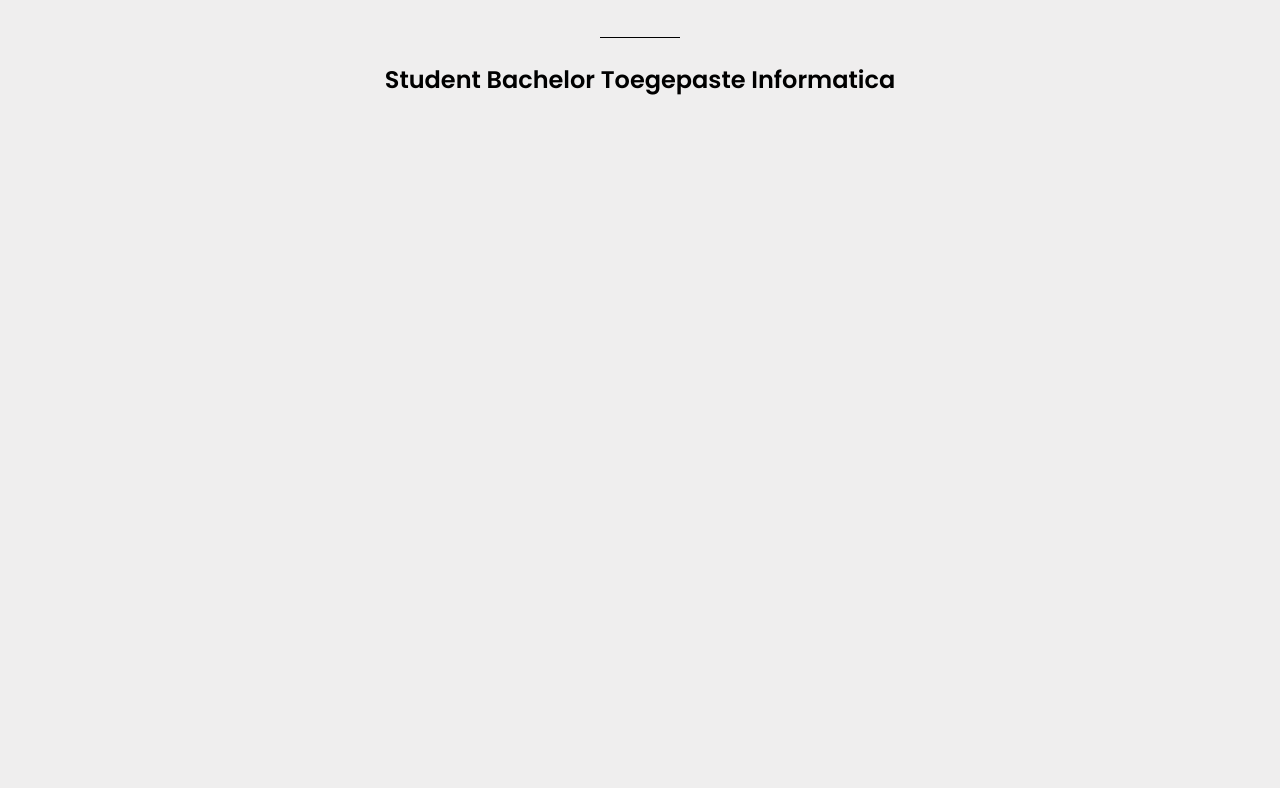
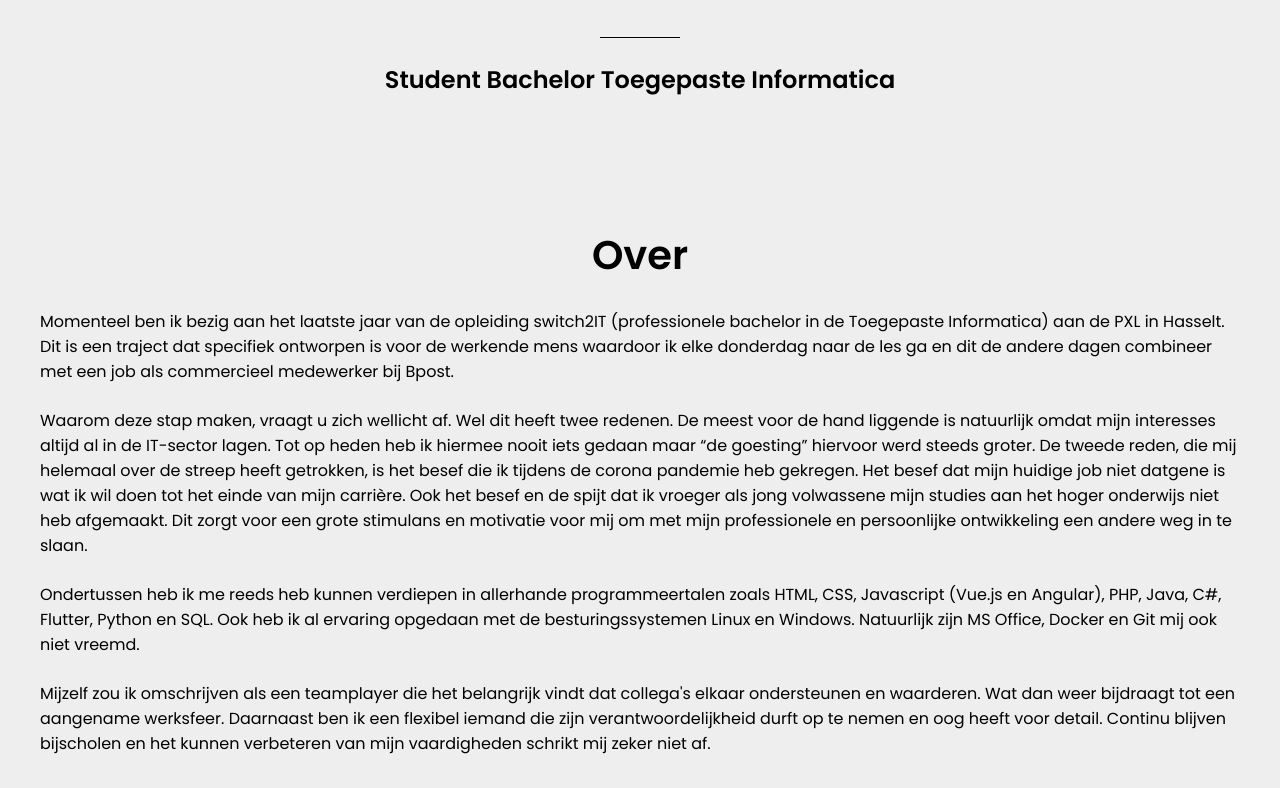
Before and after one commit to NandoCraninckx/portfolio-i-talent, a React (Create React App) app in the folder my-portfolio/: page / in a window 1280 px wide. Shown: the part 767-1555 px from the top of the page. Before the commit the page ends 896 px from the top, so only its background shows below. Built offline with nearby package versions, Linux system fonts and the light colour scheme.

Commit message:
Add About component to App.js

```diff
--- a/my-portfolio/src/App.js
+++ b/my-portfolio/src/App.js
@@ -1,4 +1,5 @@
 import './App.css';
+import About from './components/about/About';
 import Home from './components/home/Home';
 import Navbar from "./components/navbar/Navbar";
 
@@ -9,6 +10,7 @@ function App() {
 
       <main className="main">
         <Home/>
+        <About/>
       </main>
       </>
 
--- /dev/null
+++ b/my-portfolio/src/components/about/About.jsx
@@ -0,0 +1,35 @@
+import React from "react";
+import "./About.css";
+
+const About = () => {
+    return(
+        <section className="about section" id="about">
+            <div className="about__container container grid">
+                <h1 className="section__title">Over</h1>
+                <p>
+                    Momenteel ben ik bezig aan het laatste jaar van de opleiding switch2IT (professionele bachelor in de Toegepaste Informatica) aan de PXL in Hasselt.
+                    Dit is een traject dat specifiek ontworpen is voor de werkende mens waardoor ik elke donderdag naar de les ga en dit de andere dagen combineer met een job als
+                    commercieel medewerker bij Bpost.
+                </p>
+                <p>
+                    Waarom deze stap maken, vraagt u zich wellicht af. Wel dit heeft twee redenen. De meest voor de hand liggende is natuurlijk
+                    omdat mijn interesses altijd al in de IT-sector lagen. Tot op heden heb ik hiermee nooit iets gedaan maar “de goesting” hiervoor werd steeds groter. De tweede reden,
+                    die mij helemaal over de streep heeft getrokken, is het besef die ik tijdens de corona pandemie heb gekregen. Het besef dat mijn huidige job niet datgene is wat
+                    ik wil doen tot het einde van mijn carrière. Ook het besef en de spijt dat ik vroeger als jong volwassene mijn studies aan het hoger onderwijs niet heb afgemaakt.
+                    Dit zorgt voor een grote stimulans en motivatie voor mij om met mijn professionele en persoonlijke ontwikkeling een andere weg in te slaan.
+                </p>
+                <p>
+                    Ondertussen heb ik me reeds heb kunnen verdiepen in allerhande programmeertalen zoals HTML, CSS, Javascript (Vue.js en Angular), PHP, Java, C#, Flutter, Python en SQL.
+                    Ook heb ik al ervaring opgedaan met de besturingssystemen Linux en Windows. Natuurlijk zijn MS Office, Docker en Git mij ook niet vreemd.
+                </p>
+                <p>
+                    Mijzelf zou ik omschrijven als een teamplayer die het belangrijk vindt dat collega's elkaar ondersteunen en waarderen. Wat dan weer bijdraagt tot een aangename werksfeer.
+                    Daarnaast ben ik een flexibel iemand die zijn verantwoordelijkheid durft op te nemen en oog heeft voor detail. Continu blijven bijscholen en het kunnen verbeteren van
+                    mijn vaardigheden schrikt mij zeker niet af.
+                </p>
+            </div>
+        </section>
+    );
+};
+
+export default About;
```
Also changed, not shown: my-portfolio/src/components/about/About.css (added).
